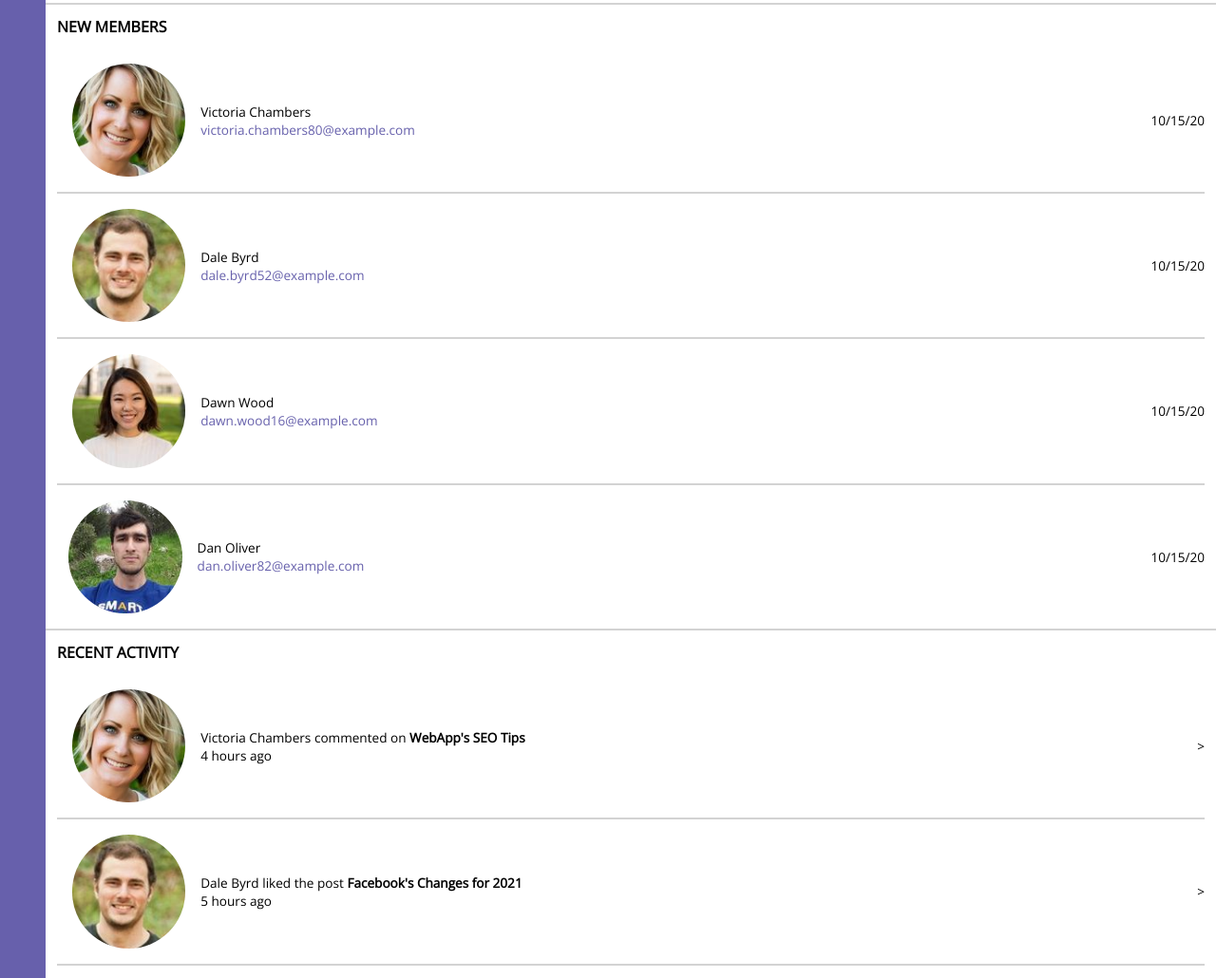
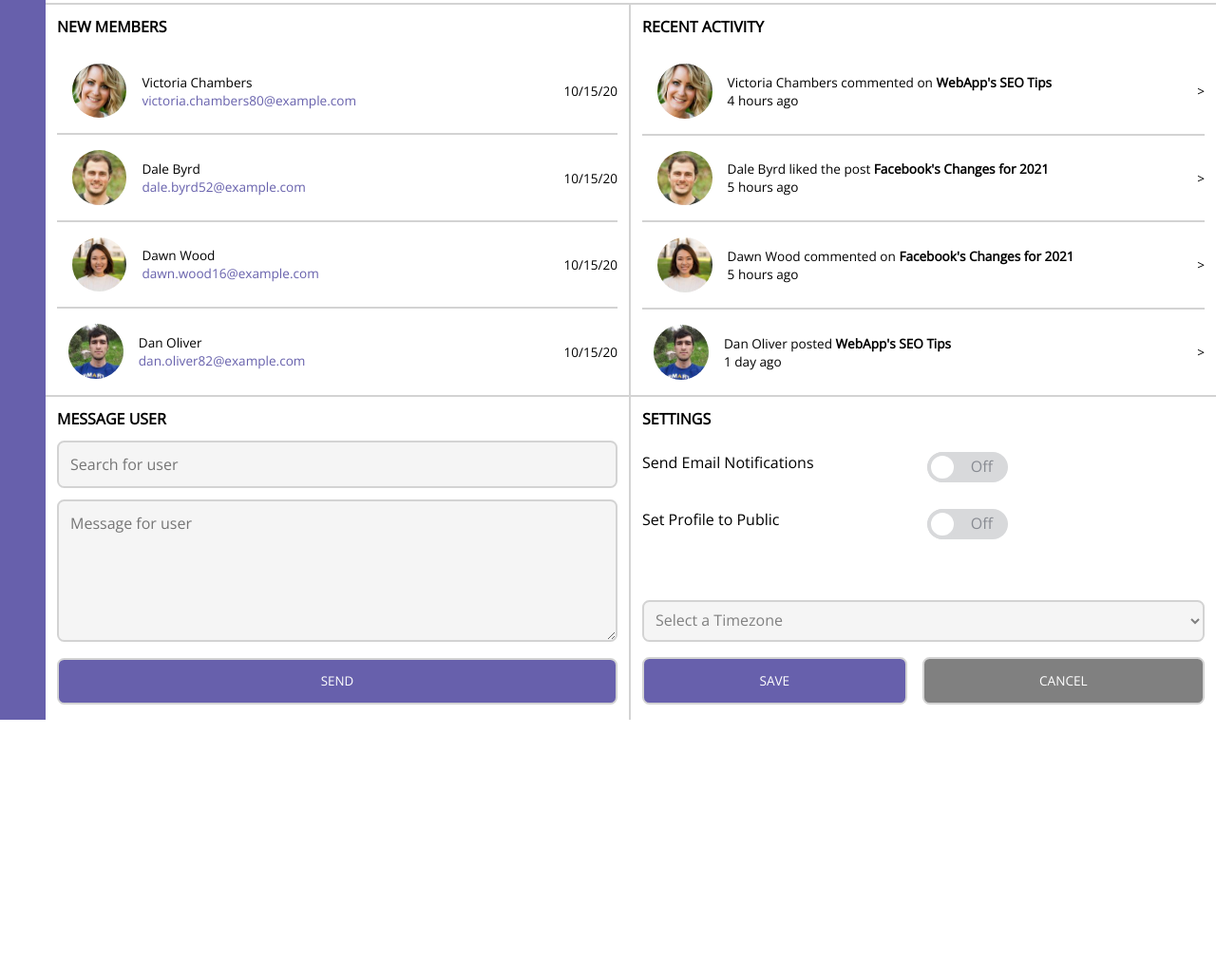
Before and after one commit to sgaona21/WebApp-Dashboard, a plain HTML site: page index.html in a window 1280 px wide. Shown: the part 1339-2369 px from the top of the page at 95% size. After the commit the page ends 2097 px from the top, so only its background shows below. Drawn offline with nearby package versions, Linux system fonts and the light colour scheme.

Commit message:
1024 screens

```diff
--- a/css/style.css
+++ b/css/style.css
@@ -453,5 +453,30 @@ ul li {
 /* 1024PX */
   @media screen and (min-width: 1024px) {
 
+        .fullscreen-grid-container {
+            display: grid;
+            grid-template-columns: 1fr 1fr;
+        }
 
+        .toggle-switch {
+            margin-right: 35%;
+        }
+
+        .bottom-buttons-container {
+            margin-bottom: 1rem;
+        }
+
+        .save-button, .cancel-button {
+            padding: .85rem;
+
+        }
+
+        .dropdown-list-container {
+            padding-top: 1rem;
+            padding-bottom: .5rem;
+        }
+
+        .newMembers, .messageUser {
+            border-right: solid lightgray 2px;
+        }
   }
--- a/index.html
+++ b/index.html
@@ -130,6 +130,7 @@
                     </div>
             </section>
 
+            <div class="fullscreen-grid-container">
                 <section class="newMembers">
                     <h3>New Members</h3>
                         <div class="new-member-info member123">
@@ -260,6 +261,7 @@
                             <button class="cancel-button">Cancel</button>
                         </div>
                 </section>
+            </div>
             <script src="https://cdn.jsdelivr.net/npm/chart.js"></script>
             <script src="javascript/app.js"></script>
         </main>
```
Lines whose indentation alone changed are shown as unchanged.
